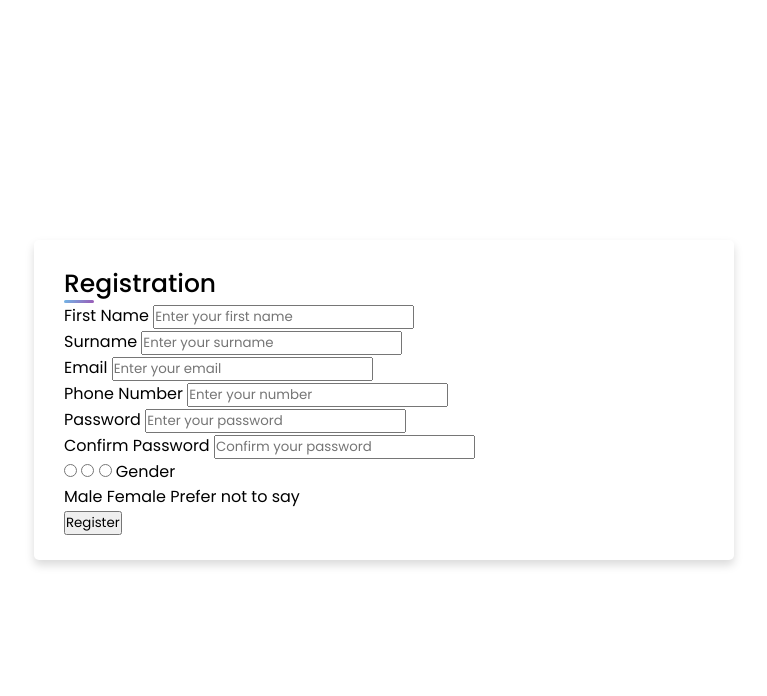
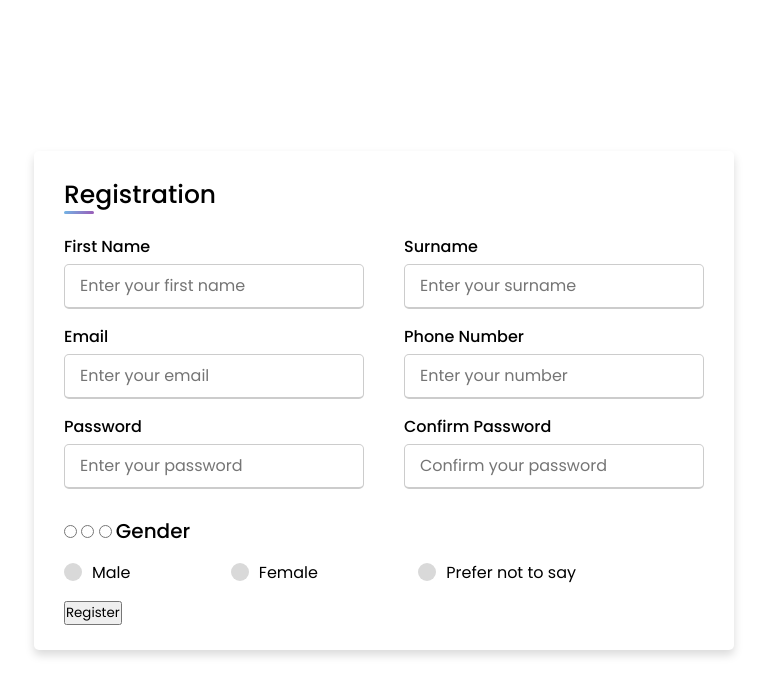
Before and after one commit to zishvn1/TP-20-02-2023, a PHP site: page /customersignup.html in a window 1280 px wide. Shown: the top 696 px of the page, without its empty margins (256-1023 px from the left). Run offline with PHP 8.4, Linux system fonts and the light colour scheme.

Commit message:
Update signup-style.css

```diff
--- a/signup-style.css
+++ b/signup-style.css
@@ -40,3 +40,66 @@ body{
   border-radius: 5px;
   background: linear-gradient(135deg, #71b7e6, #9b59b6);
 }
+
+.content form .user-details{
+    display: flex;
+    flex-wrap: wrap;
+    justify-content: space-between;
+    margin: 20px 0 12px 0;
+  }
+
+  form .user-details .input-box{
+    margin-bottom: 15px;
+    width: calc(100% / 2 - 20px);
+  }
+
+  form .input-box span.details{
+    display: block;
+    font-weight: 500;
+    margin-bottom: 5px;
+  }
+
+  .user-details .input-box input{
+    height: 45px;
+    width: 100%;
+    outline: none;
+    font-size: 16px;
+    border-radius: 5px;
+    padding-left: 15px;
+    border: 1px solid #ccc;
+    border-bottom-width: 2px;
+    transition: all 0.3s ease;
+  }
+
+.user-details .input-box input:focus,
+.user-details .input-box input:valid{
+  border-color: #9b59b6;
+}
+
+ form .gender-details .gender-title{
+  font-size: 20px;
+  font-weight: 500;
+ }
+
+ form .category{
+   display: flex;
+   width: 80%;
+   margin: 14px 0 ;
+   justify-content: space-between;
+ }
+
+ form .category label{
+   display: flex;
+   align-items: center;
+   cursor: pointer;
+ }
+
+ form .category label .dot{
+  height: 18px;
+  width: 18px;
+  border-radius: 50%;
+  margin-right: 10px;
+  background: #d9d9d9;
+  border: 5px solid transparent;
+  transition: all 0.3s ease;
+}
```
